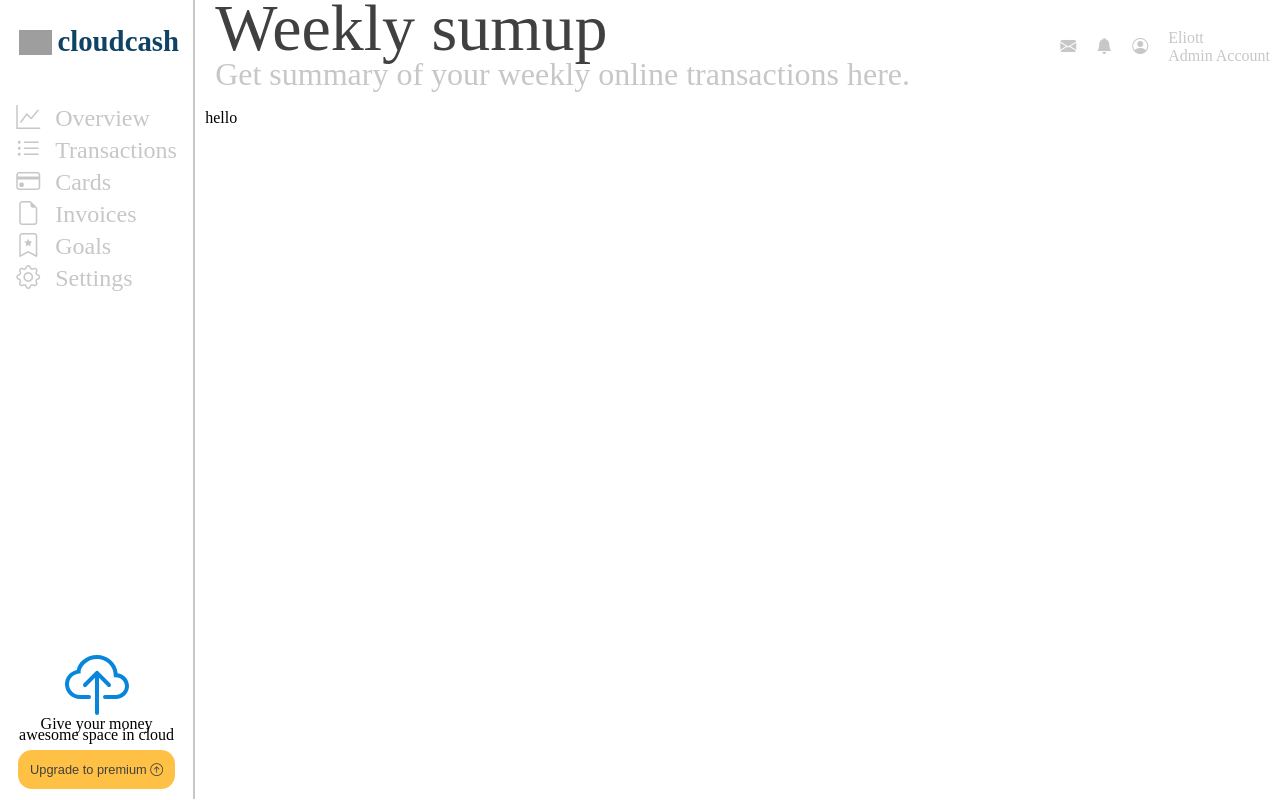
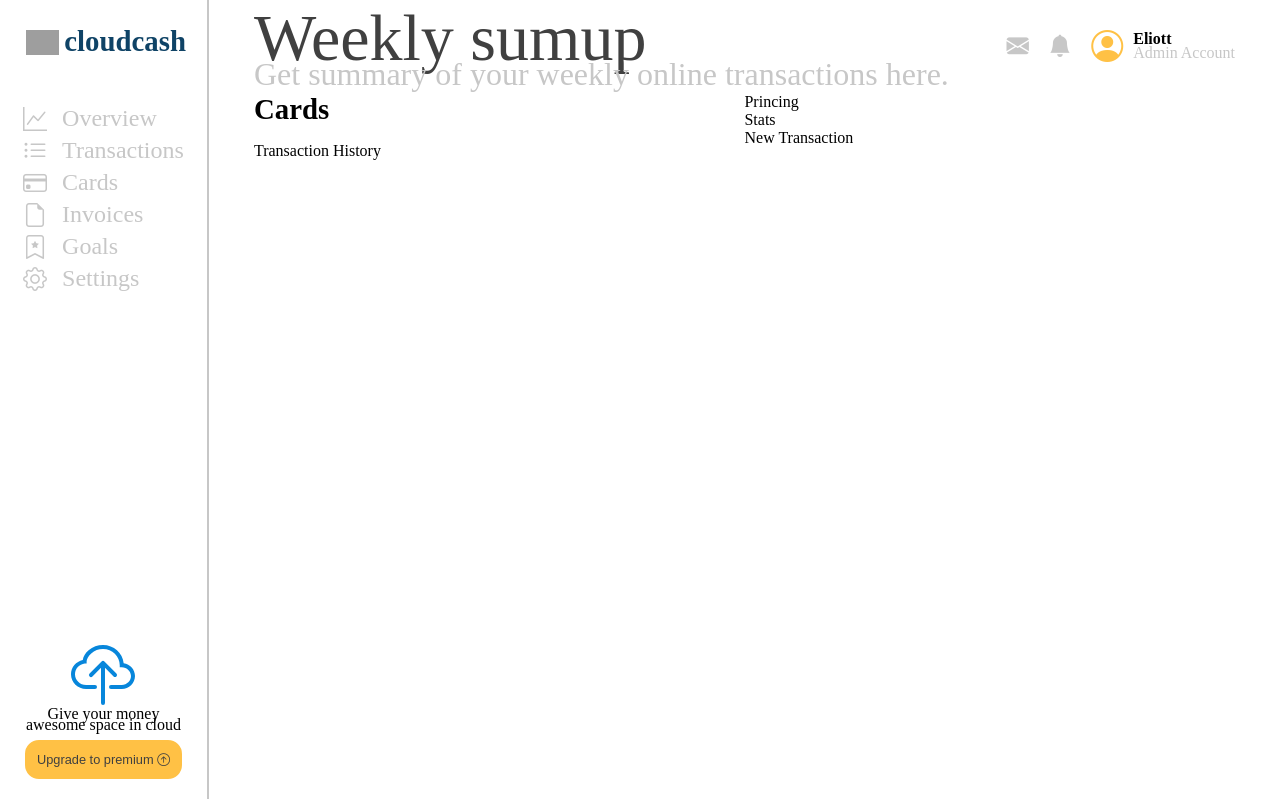
Before and after one commit to eliott11/trainingvue, a Vue app: page / in a window 1280 px wide. Built offline with nearby package versions, Linux system fonts and the light colour scheme; grey boxes are pictures that could not be loaded; a web font is replaced by a local one.

Commit message:
minor CSS change + component placement
Minor css change on menu + placement for components, PageContent ->[ContentLeft -> [Cards, TransactionHistory], ContentRight [Pricing, Stats, NewTransactionHistory]

```diff
--- a/src/App.vue
+++ b/src/App.vue
@@ -7,7 +7,7 @@
 
 <script>
 import Menu from './components/Menu.vue'
-import Content from './components/Content.vue'
+import Content from './components/PageContent.vue'
 
 
 export default {
--- a/src/components/Cards.vue
+++ b/src/components/Cards.vue
@@ -1,7 +1,7 @@
 <template>
-  <div>
-    <p>hello</p>
-  </div>
+  <section class="cards">
+    <h4>Cards</h4>
+  </section>
 </template>
 
 <script>
@@ -15,7 +15,12 @@ export default {
 
 <!-- Add "scoped" attribute to limit CSS to this component only -->
 <style scoped>
-  div {
-
+template {
+  border-radius: 30px;
+}
+  h4 {
+    font-size: 1.8rem;
+    font-weight: 700;
+    margin: 0;
   }
 </style>
--- /dev/null
+++ b/src/components/ContentLeft.vue
@@ -0,0 +1,29 @@
+<template>
+  <div class="content-left">
+    <Cards />
+    <TransactionHistory />
+  </div>
+</template>
+
+<script>
+import Cards from '@/components/Cards.vue'
+import TransactionHistory from '@/components/TransactionHistory.vue'
+
+export default {
+  name: 'ContentLeft',
+  components: {
+    Cards,
+    TransactionHistory,
+  }
+}
+</script>
+
+<!-- Add "scoped" attribute to limit CSS to this component only -->
+<style scoped>
+  .content-left {
+    width: 50%;
+    display: flex;
+    float: left;
+    flex-direction: column;
+  }
+</style>
--- a/src/components/Content.vue
+++ b/src/components/ContentRight.vue
@@ -1,8 +1,5 @@
 <template>
-  <div class="content">
-    <Header />
-    <Cards />
-    <TransactionHistory />
+  <div class="content-right">
     <Pricing />
     <Stats />
     <NewTransaction />
@@ -10,19 +7,13 @@
 </template>
 
 <script>
-import Header from '@/components/Header.vue'
-import Cards from '@/components/Cards.vue'
-import TransactionHistory from '@/components/TransactionHistory.vue'
 import Pricing from '@/components/Pricing.vue'
 import Stats from '@/components/Stats.vue'
 import NewTransaction from '@/components/NewTransaction.vue'
 
 export default {
-  name: 'Content',
+  name: 'ContentRight',
   components: {
-    Header,
-    Cards,
-    TransactionHistory,
     Pricing,
     Stats,
     NewTransaction
@@ -32,13 +23,10 @@ export default {
 
 <!-- Add "scoped" attribute to limit CSS to this component only -->
 <style scoped>
-  template {
+  .content-right {
+    width: 50%;
     display: flex;
     float: right;
-  }
-  .content {
-    width: 100%;
     flex-direction: column;
-    padding-left: 10px;
   }
 </style>
--- a/src/components/Header.vue
+++ b/src/components/Header.vue
@@ -4,12 +4,14 @@
       <h3>Weekly sumup</h3>
       <h6>Get summary of your weekly online transactions here.</h6>
     </div>
-    <div class="headMenu">
-      <i class="bi bi-envelope-fill" fill="#0786db"></i>
-      <i class="bi bi-bell-fill"></i>
-      <i class="bi bi-person-circle"></i>
+    <div class="headmenu">
+      <div class="headmenu__icons">
+        <i class="bi bi-envelope-fill" fill="#0786db"></i>
+        <i class="bi bi-bell-fill"></i>
+        <i class="bi bi-person-circle"></i>
+      </div>
       <div>
-        <p>Eliott</p>
+        <p class="username"><b>Eliott</b></p>
         <p>Admin Account</p>
       </div>
     </div>
@@ -31,33 +33,51 @@ export default {
   align-items: center;
   position: relative;
   justify-content: space-between;
-  padding: 0 10px;
+  padding: 0;
 }
 h3 {
   font-size: 66px;
   font-weight: normal;
-  margin: -10px 0;
+  margin: 0 0 -20px 0;
   color: #404040;
+  line-height: 115%;
 }
 h6 {
   font-size: 2rem;
-  font-weight: lighter;
+  font-weight:lighter;
   margin: 0 auto;
+  color: #c7c7c7;
 }
-h6, div i, div p {
-  color: #C7C7C7;
+div.headmenu__icons {
+  display: flex;
+  align-items: center;
+  justify-content: center;
 }
-i .bi-person-circle {
-  color: rgb(19, 171, 241);
+.bi-envelope-fill, .bi-bell-fill {
+  font-size: 1.4rem;
+  margin-right: 20px;
 }
-i {
-  margin-right: 20px;
+.bi-person-circle {
+  font-size: 2rem;
+  margin-right: 10px;
+  color: #FFC145;
+  align-items: center;
+}
+.bi-envelope-fill, .bi-bell-fill, .bi-person-circle {
+  display: flex;
+  align-items: center;
+}
+.username {
+  color: black;
 }
 p {
   margin: 0 auto;
+  font-weight: lighter;
+  line-height: 90%;
 }
-.headMenu {
+.headmenu {
   display: flex;
   align-items: center;
+  color: #c7c7c7;
 }
 </style>
--- a/src/components/Menu.vue
+++ b/src/components/Menu.vue
@@ -41,10 +41,10 @@ export default {
   flex-direction: column;
   justify-content: space-between;
   font-family: "Dongle";
-  width: 230px;
-  height: calc(100vh - 36px);
-  padding: 25px 0 10px 0;
-  border-right: solid 2px #c7c7c7 ;
+  width: 270px;
+  height: calc(100vh - 46px);
+  padding: 25px 0 20px 0;
+  border-right: solid 2px #c7c7c7;
 }
 .menu__topnav {
   display: flex;
@@ -75,16 +75,21 @@ export default {
 }
 ul {
   list-style-type: none;
-  padding: 10px 0px 0px 0px; /*haut droite bas gauche*/
+  padding: 10px 0px 0px 0px;
   margin: 0 auto;
 }
 li {
   list-style-type: none;
   list-style-position: outside;
-  margin: 5px 10px 0px 10px
+  margin: 5px 10px 0px 10px;
+  display: flex;
 }
 li i {
   margin-right: 15px;
+}
+.bi-graph-up, .bi-list-ul, .bi-credit-card, .bi-file-earmark, .bi-bookmark-star, .bi-gear {
+  display: flex;
+  align-items: center;
 }
 a {
   color: #C7C7C7;
--- a/src/components/NewTransaction.vue
+++ b/src/components/NewTransaction.vue
@@ -1,5 +1,6 @@
 <template>
   <div>
+    New Transaction
   </div>
 </template>
 
--- /dev/null
+++ b/src/components/PageContent.vue
@@ -0,0 +1,37 @@
+<template>
+  <div class="pagecontent">
+    <Header />
+    <div class="content-pagecontent">
+      <ContentLeft />
+      <ContentRight />
+    </div>
+  </div>
+</template>
+
+<script>
+import Header from '@/components/Header.vue'
+import ContentLeft from '@/components/ContentLeft.vue'
+import ContentRight from '@/components/ContentRight.vue'
+
+export default {
+  name: 'PageContent',
+  components: {
+    Header,
+    ContentLeft,
+    ContentRight
+  }
+}
+</script>
+
+<!-- Add "scoped" attribute to limit CSS to this component only -->
+<style scoped>
+  .pagecontent {
+    display: flex;
+    width: 100%;
+    flex-direction: column;
+    padding: 0 45px 0 45px;
+  }
+  .content-pagecontent {
+    display: flex;
+  }
+</style>
--- a/src/components/Pricing.vue
+++ b/src/components/Pricing.vue
@@ -1,5 +1,6 @@
 <template>
   <div>
+    Princing
   </div>
 </template>
 
--- a/src/components/Stats.vue
+++ b/src/components/Stats.vue
@@ -1,5 +1,6 @@
 <template>
   <div>
+    Stats
   </div>
 </template>
 
--- a/src/components/TransactionHistory.vue
+++ b/src/components/TransactionHistory.vue
@@ -1,6 +1,6 @@
 <template>
   <div>
-
+    <p>Transaction History</p>
   </div>
 </template>
 
```
